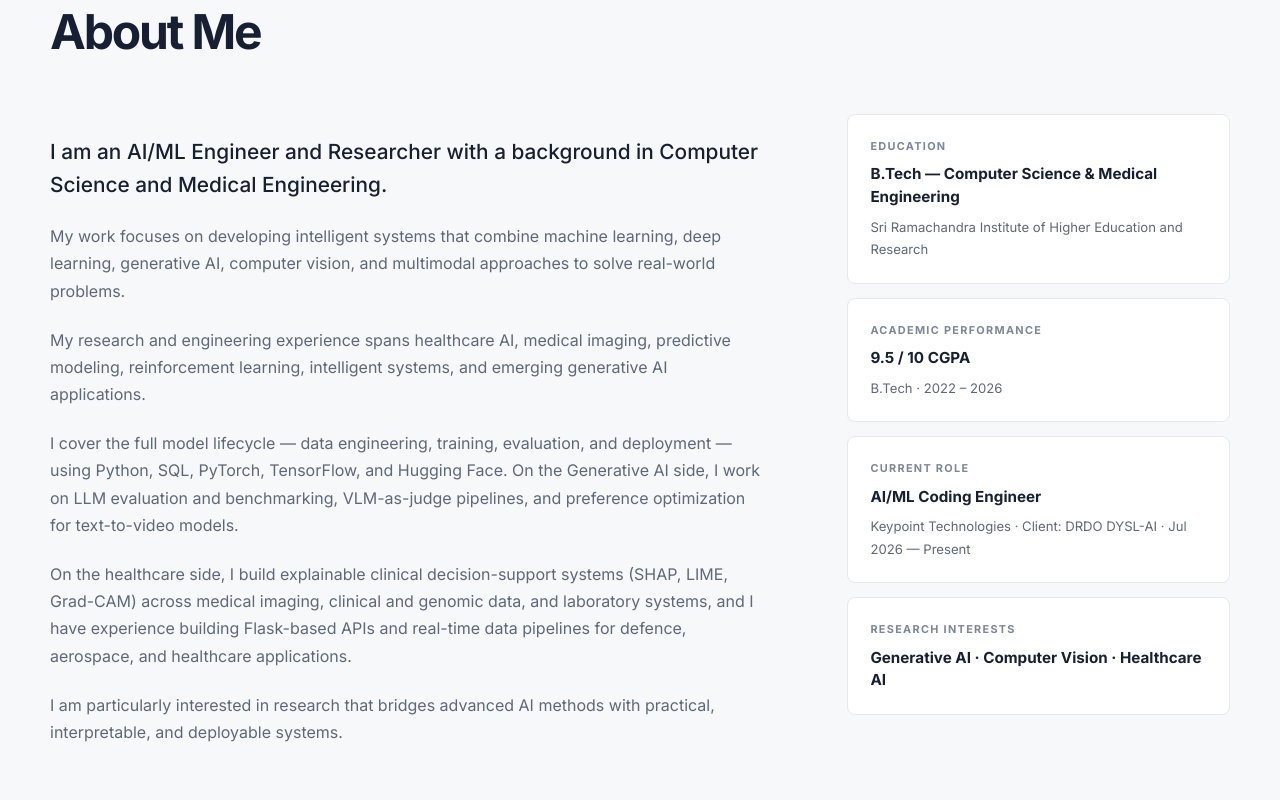
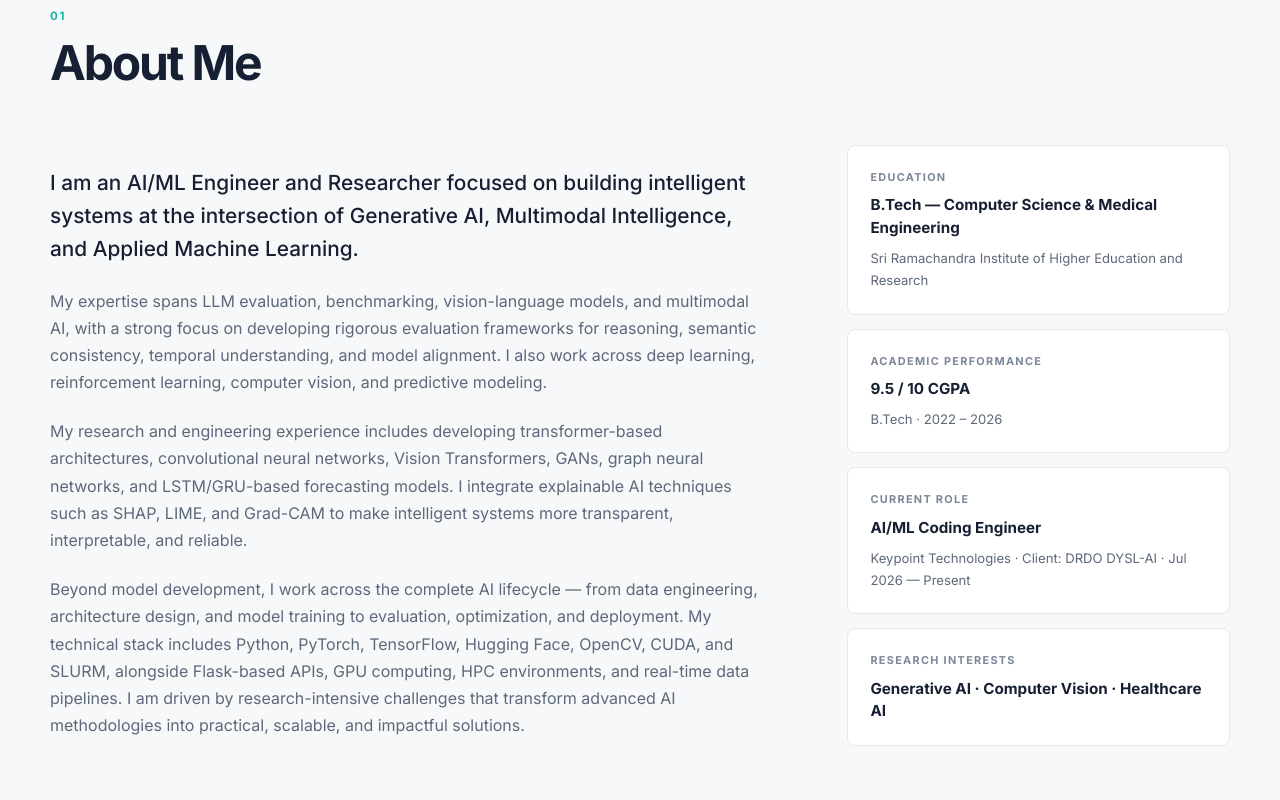
Before and after one commit to anjanaa1104/Personal-Portfolio-, a plain HTML site: page index.html in a window 1280 px wide. Shown: the part 1000-1800 px from the top of the page. Drawn offline with Linux system fonts and the light colour scheme.

Commit message:
index.html

```diff
--- a/index.html
+++ b/index.html
@@ -92,12 +92,7 @@
             </h1>
 
             <p class="hero-description">
-                AI/ML Engineer and Researcher working across
-                Generative AI, Computer Vision, Healthcare AI,
-                Predictive Modeling, and intelligent systems —
-                currently an AI/ML Coding Engineer at Keypoint
-                Technologies for DRDO DYSL-AI, applying AI to
-                defence, aerospace, and healthcare problems.
+                AI/ML Engineer and Researcher working at the intersection of Generative AI, Computer Vision, Healthcare AI, and Predictive Modeling. Currently an AI/ML Coding Engineer at Keypoint Technologies, contributing to DRDO DYSL-AI initiatives and developing intelligent solutions for complex challenges across defence, aerospace, and healthcare.
             </p>
 
             <div class="hero-buttons">
@@ -194,51 +189,49 @@
 
             <div class="about-main">
 
-                <p class="lead">
-                    I am an AI/ML Engineer and Researcher with a
-                    background in Computer Science and Medical
-                    Engineering.
-                </p>
-
-                <p>
-                    My work focuses on developing intelligent systems
-                    that combine machine learning, deep learning,
-                    generative AI, computer vision, and multimodal
-                    approaches to solve real-world problems.
-                </p>
-
-                <p>
-                    My research and engineering experience spans
-                    healthcare AI, medical imaging, predictive
-                    modeling, reinforcement learning, intelligent
-                    systems, and emerging generative AI applications.
-                </p>
-
-                <p>
-                    I cover the full model lifecycle — data
-                    engineering, training, evaluation, and
-                    deployment — using Python, SQL, PyTorch,
-                    TensorFlow, and Hugging Face. On the Generative
-                    AI side, I work on LLM evaluation and
-                    benchmarking, VLM-as-judge pipelines, and
-                    preference optimization for text-to-video models.
-                </p>
-
-                <p>
-                    On the healthcare side, I build explainable
-                    clinical decision-support systems (SHAP, LIME,
-                    Grad-CAM) across medical imaging, clinical and
-                    genomic data, and laboratory systems, and I have
-                    experience building Flask-based APIs and real-time
-                    data pipelines for defence, aerospace, and
-                    healthcare applications.
-                </p>
-
-                <p>
-                    I am particularly interested in research that
-                    bridges advanced AI methods with practical,
-                    interpretable, and deployable systems.
-                </p>
+
+            <p class="lead">
+                I am an AI/ML Engineer and Researcher focused on
+                building intelligent systems at the intersection of
+                Generative AI, Multimodal Intelligence, and Applied
+                Machine Learning.
+            </p>
+
+            <p>
+                My expertise spans LLM evaluation, benchmarking,
+                vision-language models, and multimodal AI, with a
+                strong focus on developing rigorous evaluation
+                frameworks for reasoning, semantic consistency,
+                temporal understanding, and model alignment.
+                I also work across deep learning, reinforcement
+                learning, computer vision, and predictive modeling.
+            </p>
+
+            <p>
+                My research and engineering experience includes
+                developing transformer-based architectures,
+                convolutional neural networks, Vision Transformers,
+                GANs, graph neural networks, and LSTM/GRU-based
+                forecasting models. I integrate explainable AI
+                techniques such as SHAP, LIME, and Grad-CAM to
+                make intelligent systems more transparent,
+                interpretable, and reliable.
+            </p>
+
+            <p>
+                Beyond model development, I work across the
+                complete AI lifecycle — from data engineering,
+                architecture design, and model training to
+                evaluation, optimization, and deployment. My
+                technical stack includes Python, PyTorch,
+                TensorFlow, Hugging Face, OpenCV, CUDA, and
+                SLURM, alongside Flask-based APIs, GPU computing,
+                HPC environments, and real-time data pipelines.
+                I am driven by research-intensive challenges
+                that transform advanced AI methodologies into
+                practical, scalable, and impactful solutions.
+            </p>
+
 
             </div>
 
@@ -651,7 +644,7 @@
                         <div>
 
                             <p class="experience-role">
-                                Research Intern — Biomedical Optics
+                                Hardware Research Engineer (Intern) — Biomedical Optics
                             </p>
 
                             <h3>
@@ -1255,7 +1248,6 @@
                     <span>Transformers</span>
                     <span>LLM Evaluation & Benchmarking</span>
                     <span>VLM-as-Judge</span>
-                    <span>Preference Optimization (DPO)</span>
                     <span>Agentic AI</span>
                     <span>Multimodal AI</span>
 
```
